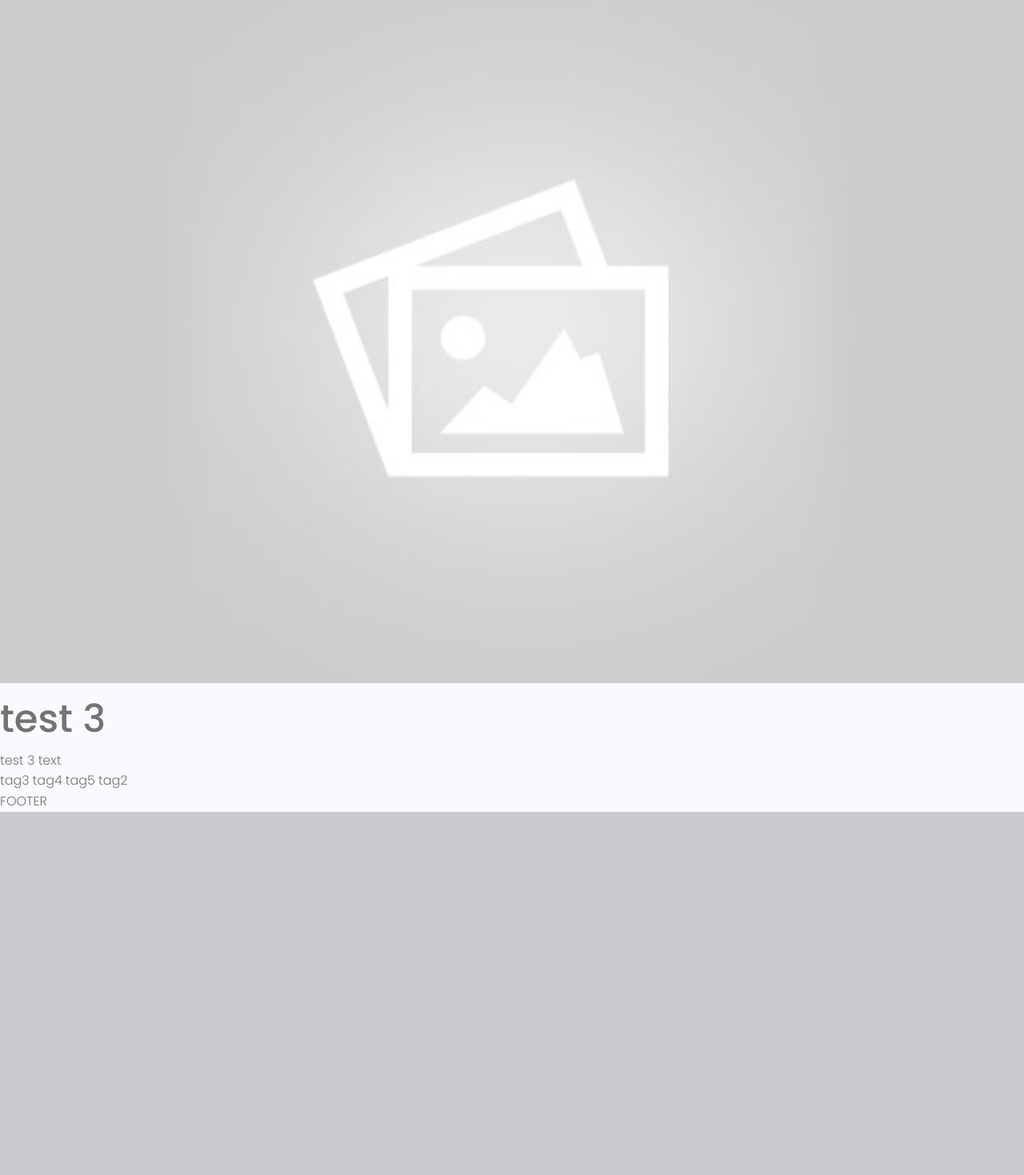
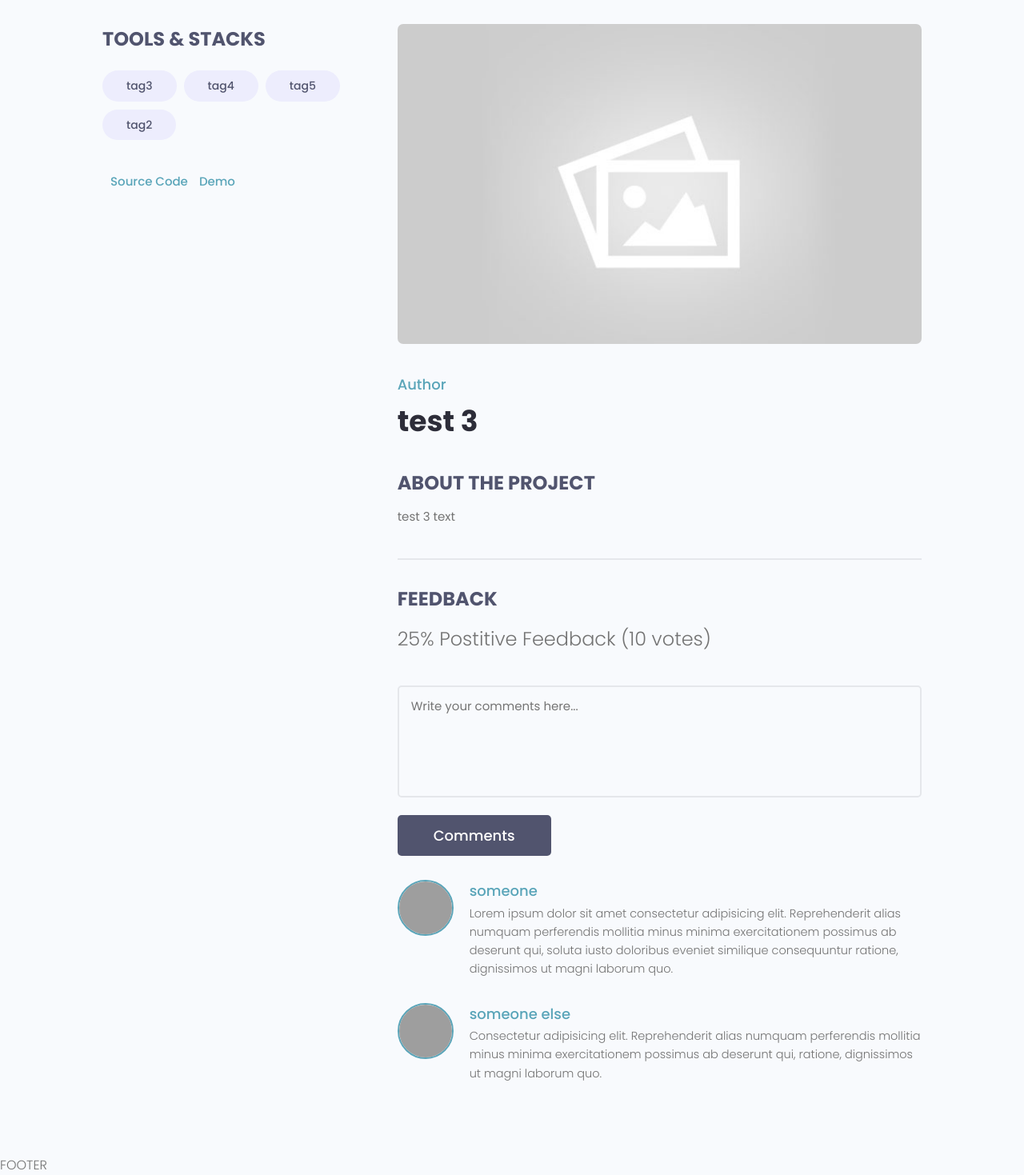
Before and after one commit to co01l3r/social_network_dj, a Django app: page /project/31bb5178-17fd-44a3-a87e-a5edee8680e1/ in a window 1280 px wide. Shown: the part 77-1546 px from the top of the page at 80% size. Before the commit the page ends 1092 px from the top, so only its background shows below. Run offline with Django 4.2, Linux system fonts and the light colour scheme; data comes from the database, SQL or seed files in the repository; some libraries are stand-ins or nearby versions; grey boxes are pictures that could not be loaded.

Commit message:
install single project bootstrap

```diff
--- a/projects/templates/projects/projects.html
+++ b/projects/templates/projects/projects.html
@@ -41,7 +41,7 @@
                   <p><a class="project__author" href="{% url 'project' project.id %}">author</a></p>
                   <p class="project--rating">
                     <span style="font-weight: bold;">{{project.vote_ratio}}%</span> Postitive
-                    Feedback ({{project.vote_total}} Votes)
+                    Feedback ({{project.vote_total}} votes)
                   </p>
                   <div class="project__tags">
                       {% for tag in project.tags.all %}
--- a/projects/templates/projects/single-project.html
+++ b/projects/templates/projects/single-project.html
@@ -7,13 +7,86 @@
 {% extends  'main.html' %}
 
 {% block content %}
-<img src="{{ project.featured_image.url }}">
 
-<h1>{{project.title}}</h1>
-<p>{{project.description}}</p>
-{% for tag in project.tags.all %}
-    <span>{{tag}}</span>
-{% endfor %}
+ <main class="singleProject my-md">
+    <div class="container">
+      <div class="layout">
+        <div class="column column--1of3">
+          <h3 class="singleProject__subtitle">Tools & Stacks</h3>
+          <div class="singleProject__toolStack">
+              {% for tag in project.tags.all %}
+            <span class="tag tag--pill tag--sub tag--lg">
+              <small>{{tag}}</small>
+            </span>
+              {% endfor %}
+          </div>
+            {% if project.source_link %}
+          <a class="singleProject__liveLink" href="#" target="_blank"><i class="im im-external-link"></i>Source Code
+          </a>
+            {% endif %}
+            {% if project.demo_link %}
+          <a class="singleProject__liveLink" href="#" target="_blank"><i class="im im-external-link"></i>Demo
+          </a>
+            {% endif %}
+        </div>
+        <div class="column column--2of3">
+          <img class="singleProject__preview" src="{{ project.featured_image.url }}" alt="portfolio thumbnail" />
+          <a href="profile.html" class="singleProject__developer">Author</a>
+          <h2 class="singleProject__title">{{project.title}}</h2>
+          <h3 class="singleProject__subtitle">About the Project</h3>
+          <div class="singleProject__info">
+              {{project.description}}
+          </div>
+
+          <div class="comments">
+            <h3 class="singleProject__subtitle">Feedback</h3>
+            <h5 class="project--rating">
+              {{project.vote_ratio}}% Postitive Feedback ({{project.vote_total}} votes)
+            </h5>
+
+            <form class="form" action="#" method="POST">
+              <!-- Textarea -->
+              <div class="form__field">
+                <label for="formInput#textarea">Comments: </label>
+                <textarea class="input input--textarea" name="message" id="formInput#textarea"
+                  placeholder="Write your comments here..."></textarea>
+              </div>
+              <input class="btn btn--sub btn--lg" type="submit" value="Comments" />
+            </form>
+            <div class="commentList">
+              <div class="comment">
+                <a href="profile.html">
+                  <img class="avatar avatar--md"
+                    src="https://pbs.twimg.com/profile_images/1335382240931368961/b3wSZKj4_400x400.jpg" alt="user" />
+                </a>
+                <div class="comment__details">
+                  <a href="profile.html" class="comment__author">someone</a>
+                  <p class="comment__info">
+                    Lorem ipsum dolor sit amet consectetur adipisicing elit. Reprehenderit alias numquam perferendis
+                    mollitia minus minima exercitationem possimus ab deserunt qui, soluta iusto doloribus eveniet
+                    similique consequuntur ratione, dignissimos ut magni laborum quo.
+                  </p>
+                </div>
+              </div>
+              <div class="comment">
+                <a href="profile.html">
+                  <img class="avatar avatar--md" src="x" alt="user" />
+                </a>
+                <div class="comment__details">
+                  <a href="profile.html" class="comment__author">someone else</a>
+                  <p class="comment__info">
+                    Consectetur adipisicing elit. Reprehenderit alias numquam perferendis mollitia minus minima
+                    exercitationem possimus ab deserunt qui, ratione, dignissimos ut magni laborum quo.
+                  </p>
+                </div>
+              </div>
+            </div>
+          </div>
+        </div>
+      </div>
+    </div>
+    </div>
+  </main>
 
 {% endblock content %}
 </body>
```
Also changed, not shown: templates/projects.html (deleted, +0 -214 lines).
